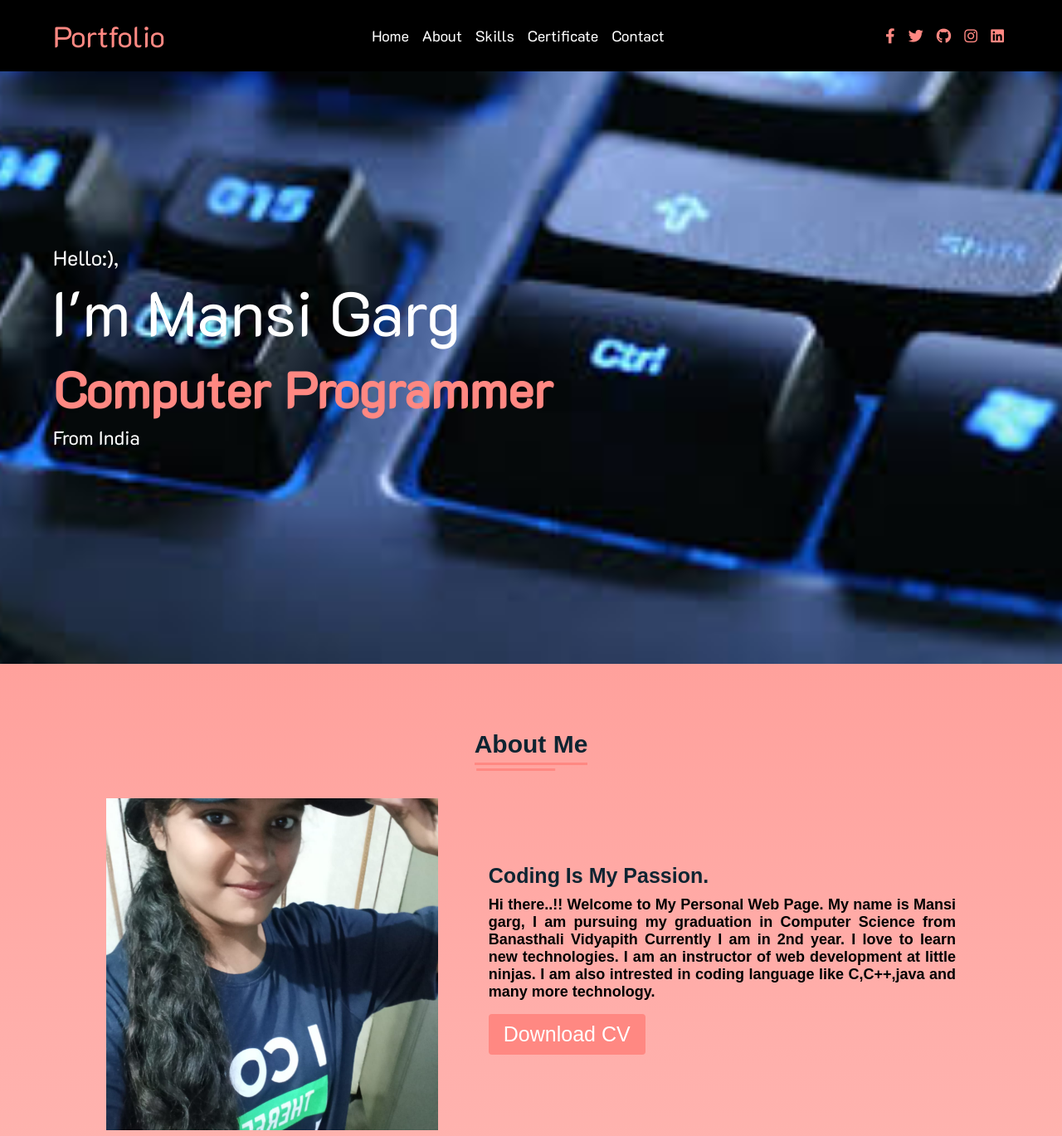
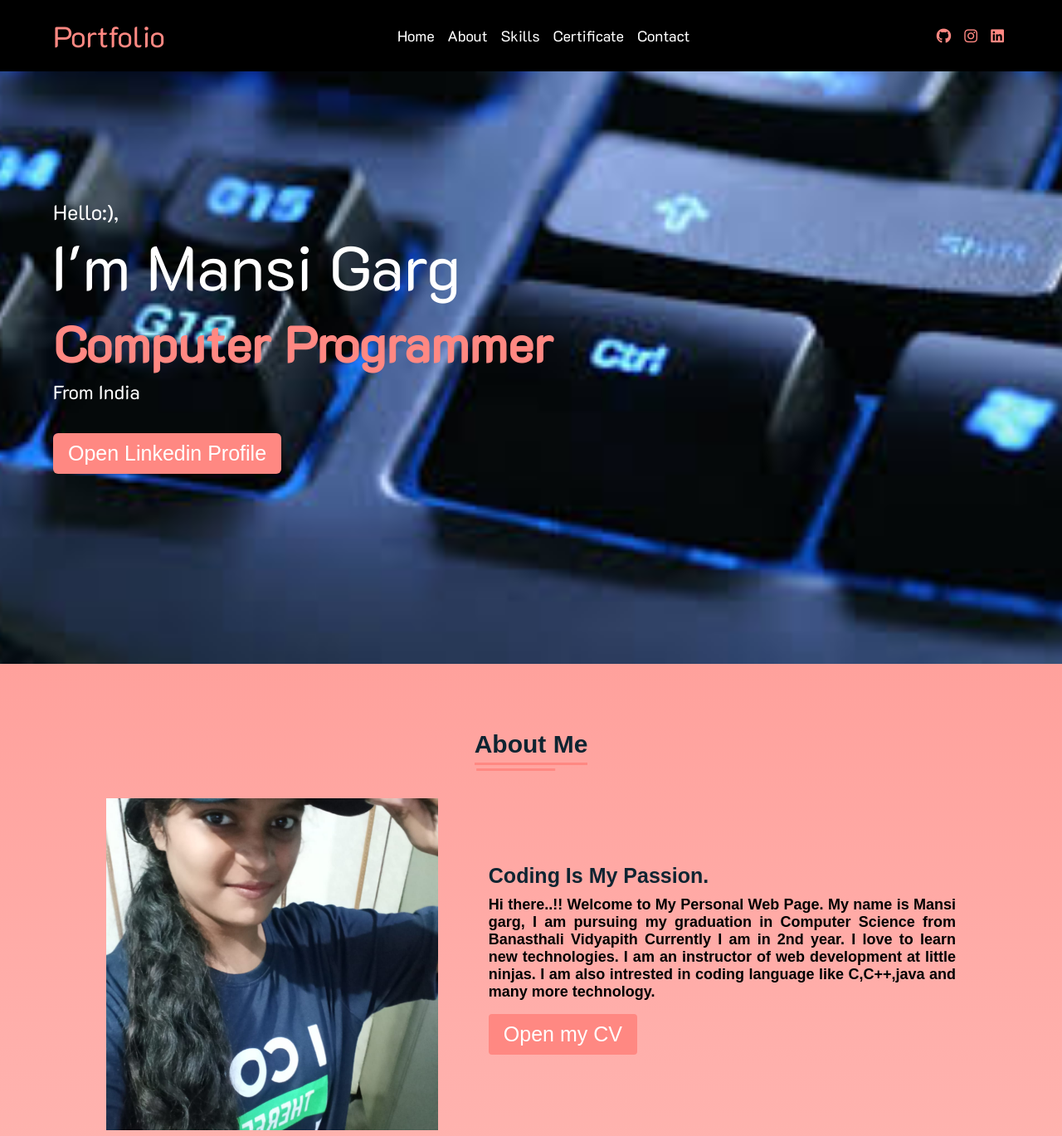
Before and after one commit to mansi-garg-12/mansi-garg-12.github.io, a plain HTML site: page index.html in a window 1280 px wide. Shown: the top 1369 px of the page at 83% size. Drawn offline with Linux system fonts and the light colour scheme.

Commit message:
added links

```diff
--- a/index.html
+++ b/index.html
@@ -33,8 +33,6 @@
                 </div>
             </ul>
             <div class="media-icons">
-                <a href="#"><i class="fab fa-facebook-f"></i></a>
-                <a href="#"><i class="fab fa-twitter"></i></a>
                 <a href="https://github.com/mansi-garg-12"><i class="fab fa-github"></i></a>
                 <a href="https://www.instagram.com/_indian_coder_?r=nametag"><i class="fab fa-instagram"></i></a>
                 <a href="https://www.linkedin.com/in/mansi-garg-018494215"><i class="fab fa-linkedin"></i></a>
@@ -57,6 +55,10 @@
                 </div>
                 <div class="text-four">From India</div>
             </div>
+            <div class="button">
+                <a href="https://www.linkedin.com/in/mansi-garg-018494215"><button>Open
+                        Linkedin Profile</button></a>
+            </div>
         </div>
     </section>
     <!--about  home section -->
@@ -78,7 +80,8 @@
                                 many more technology.</b></font>
                     </p>
                     <div class="button">
-                        <button>Download CV</button>
+                        <a href="https://drive.google.com/file/d/1Hr6wKQ2e7ppu7_mzAeCLPyCc2x3pWcsl/view?usp=drivesdk"><button>Open
+                                my CV</button></a>
                     </div>
                 </div>
             </div>
@@ -196,7 +199,7 @@
                 <div class="topic">Do you want to learn any Language?</div>
                 <p>As I love to teach if you are interested so you can connect with me</p>
                 <div class="button">
-                    <a href="https://www.linkedin.com/in/mansi-garg-018494215"><button href="">Let's Chats</button></a>
+                    <a href="https://www.linkedin.com/messaging/thread/new/"><button href="">Let's Chats</button></a>
                 </div>
             </div>
 
```
